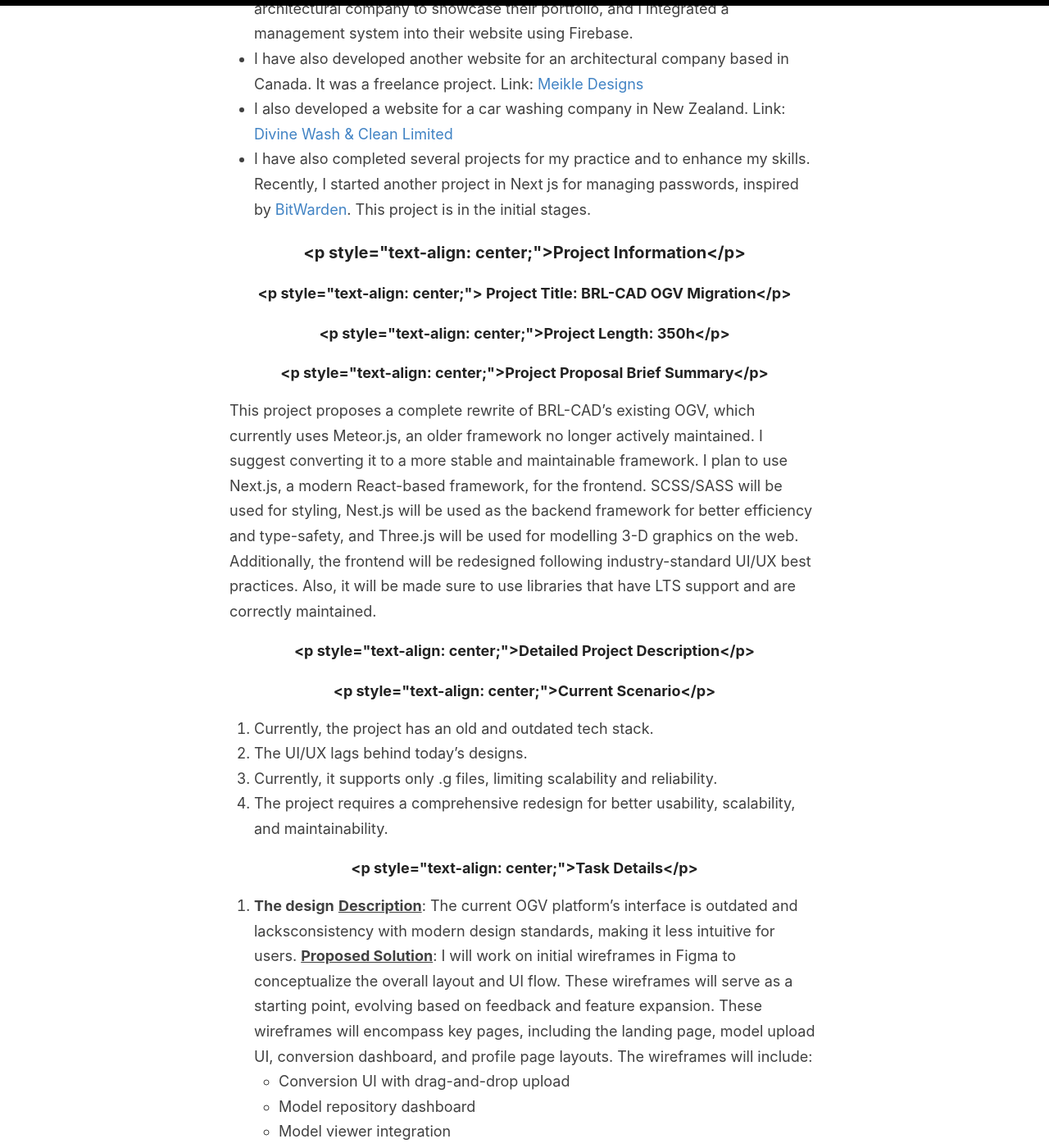
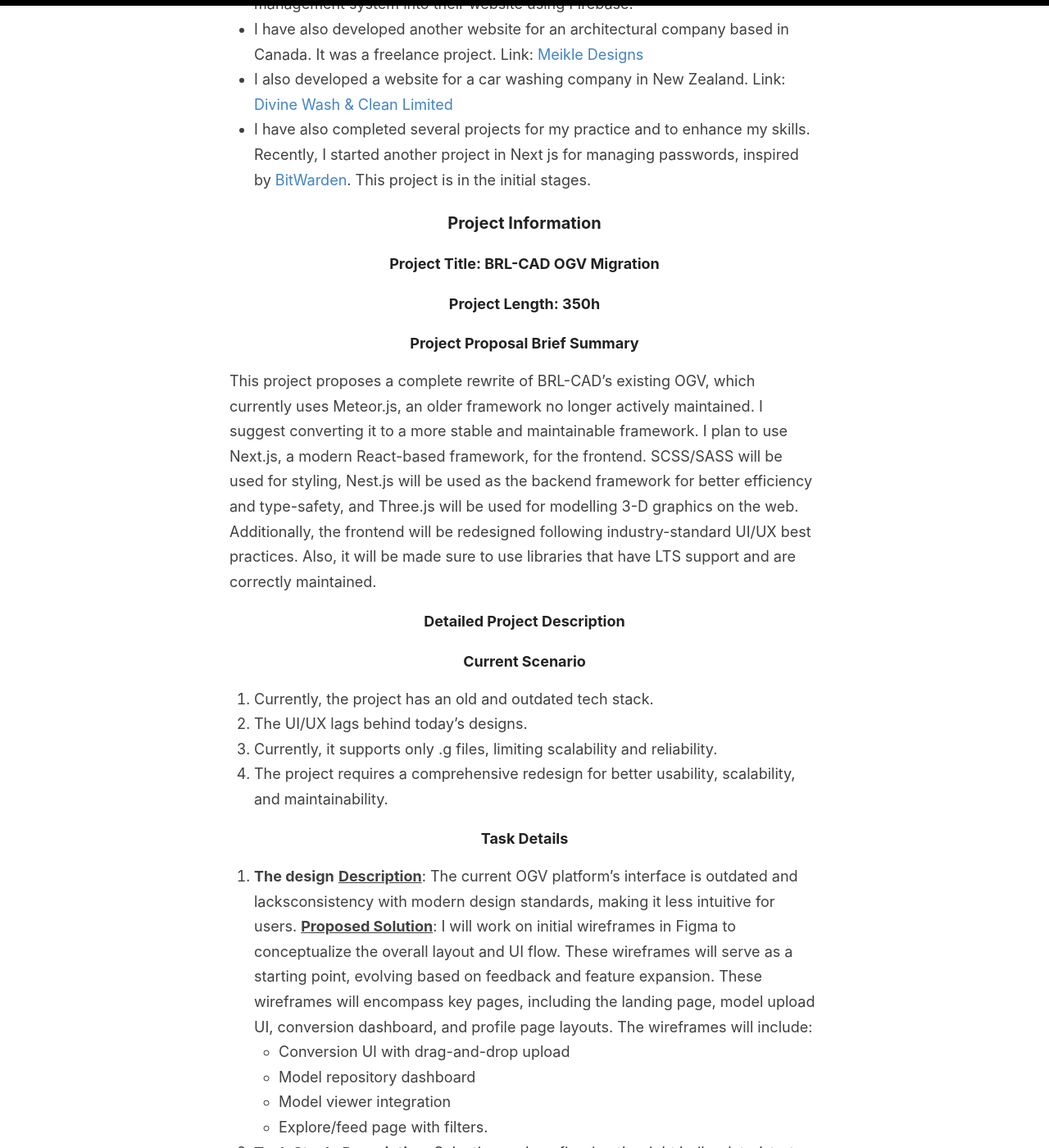
Before and after one commit to simarjot0032/GSoC2025-Blogs, a Jekyll site: the page built from _pages/proposal.md, in a window 1280 px wide and 1400 px high, scrolled down 1183 px. Shown: the whole window at 82% size. Built offline with Jekyll 4.4.1, drawn with Linux system fonts in a browser that asks for light colours; some of the changed text lies outside the part shown.

Commit message:
proposal fixes related to formatting

```diff
--- a/_pages/proposal.md
+++ b/_pages/proposal.md
@@ -4,11 +4,11 @@ permalink: /proposal/
 title: Proposal
 ---
 
-# <p style="text-align: center;">BRL-CAD OGV Migration</p>
+# BRL-CAD OGV Migration
 
-### <p style="text-align: center;">GSoC Project proposal for BRL-CAD</p>
+### GSoC Project proposal for BRL-CAD
 
-### <p style="text-align: center;">Personal Information</p>
+### Personal Information
 
 - **Name**: Simarjot Singh
 - **Email**: [simarjot0032@gmail.com](mailto:simarjot0032@gmail.com)
@@ -17,11 +17,11 @@ title: Proposal
 - **LinkedIn**: [Simarjot Singh](https://www.linkedin.com/in/simarjot0032)
 - **Blog**: [Simarjot Singh](https://simarjot0032.medium.com)
 
-#### <p style="text-align: center;">Brief Background Information</p>
+#### Brief Background Information
 
 I am currently in the second year of my B.Tech in Computer Science and Engineering at Guru Nanak Dev Engineering College, India. I have experience in HTML, CSS, JS, SCSS, React with JS/TS, Next.js, React Native, Firebase, and Supabase. I am proficient with version control systems such as Git and GitHub. In addition, I have successfully completed several freelance projects, delivering professional and high-quality web solutions.
 
-#### <p style="text-align: center;">Projects</p>
+#### Projects
 
 - I have contributed to the Sikh Youth Coding Initiative (SYCI) under the Khalis Foundation. I have developed an NPM package that converts speech to text (Punjabi language), which will be integrated into their apps.
   Link: [punjabi-voice-search - npm](https://www.npmjs.com/package/punjabi-voice-search)
@@ -35,19 +35,19 @@ I am currently in the second year of my B.Tech in Computer Science and Engineeri
 - I have also completed several projects for my practice and to enhance my skills. Recently, I started another project in Next js for managing passwords, inspired by [BitWarden](https://bitwarden.com/). This project is in the initial stages.
   <br>
 
-### <p style="text-align: center;">Project Information</p>
+### Project Information
 
-#### <p style="text-align: center;"> Project Title: BRL-CAD OGV Migration</p>
+####  Project Title: BRL-CAD OGV Migration
 
-##### <p style="text-align: center;">Project Length: 350h</p>
+##### Project Length: 350h
 
-#### <p style="text-align: center;">Project Proposal Brief Summary</p>
+#### Project Proposal Brief Summary
 
 This project proposes a complete rewrite of BRL-CAD's existing OGV, which currently uses Meteor.js, an older framework no longer actively maintained. I suggest converting it to a more stable and maintainable framework. I plan to use Next.js, a modern React-based framework, for the frontend. SCSS/SASS will be used for styling, Nest.js will be used as the backend framework for better efficiency and type-safety, and Three.js will be used for modelling 3-D graphics on the web. Additionally, the frontend will be redesigned following industry-standard UI/UX best practices. Also, it will be made sure to use libraries that have LTS support and are correctly maintained.
 
-#### <p style="text-align: center;">Detailed Project Description</p>
+#### Detailed Project Description
 
-#### <p style="text-align: center;">Current Scenario</p>
+#### Current Scenario
 
 1. Currently, the project has an old and outdated tech stack.
 2. The UI/UX lags behind today’s designs.
@@ -55,7 +55,7 @@ This project proposes a complete rewrite of BRL-CAD's existing OGV, which curren
 4. The project requires a comprehensive redesign for better usability,
    scalability, and maintainability.
 
-#### <p style="text-align: center;">Task Details</p>
+#### Task Details
 
 1. **The design**
    **<u>Description</u>**: The current OGV platform’s interface is outdated and lacksconsistency with modern design standards, making it less intuitive for users.
@@ -134,7 +134,7 @@ This project proposes a complete rewrite of BRL-CAD's existing OGV, which curren
        - Monitor and restrict abuse to prevent attacks and exploitation
        of the platform.
 
-### <p style="text-align: center">Timeline</p>
+### <p style="text-align: center">Timeline
 As mentioned in the Tasks details, I have added tasks that I think we should add to the project. All these tasks will be worked on once the coding period starts. During the coding period, I’ll document my experience through blogs, sharing insights, challenges, and solutions encountered throughout the project.. I’ll also keep updating the status in the channel about what has been done and what is being done.
 
 - **Community Bonding Period (May 8 – June 1)**
@@ -170,11 +170,11 @@ As mentioned in the Tasks details, I have added tasks that I think we should add
 - **August 25 - September 1**
   This would be the final week for submitting the work, so I will focus on finalizing and documenting all completed tasks and adding further refinements as necessary.
 
-### <p style="text-align: center">Time Availability</p>
+### <p style="text-align: center">Time Availability
 I can easily dedicate around 24-28 hours per week. My college timings during weekdays are 9:00 AM to 3:30 PM IST. So, on weekdays, I will be able to work for 3-4:30 hours a day. I will dedicate the rest on the weekends. The examination, usually held in the first week of May, will not interfere with the coding timeline, which starts in June, and the exam would have already happened before that.
-### <p style="text-align: center">Why BRL-CAD?</p>
+### <p style="text-align: center">Why BRL-CAD?
 BRL-CAD is a great community, and working in a community where we get to know about 3D models via these cool projects provides an excellent opportunity to contribute to meaningful and innovative projects. I am passionate about open-source contributions, as they offer invaluable learning opportunities through collaboration with developers worldwide, and we get to work with programmers from around the world suggesting better ways to solve a problem, which can help me in being in a good developer. I deeply admire the BRL-CAD’s work, and this project would help me to learn a lot. Working on this Project would be an honor for me as it will likely be utilized by many contributors, marking a significant milestone in my development journey.
-### <p style="text-align: center">Why Me?</p>
+### <p style="text-align: center">Why Me?
 - I have similar interests and skill sets required for this project and have actively invested time in these technologies.
 - I have knowledge, strong interest and strong coding skills in C/C++, JavaScript, Node.js, React, Next.js, making submodules like npm-packages, Three.js, and Nest.js.
 - I have experience in both frontend as well as backend development, gained through diverse project work.
```
